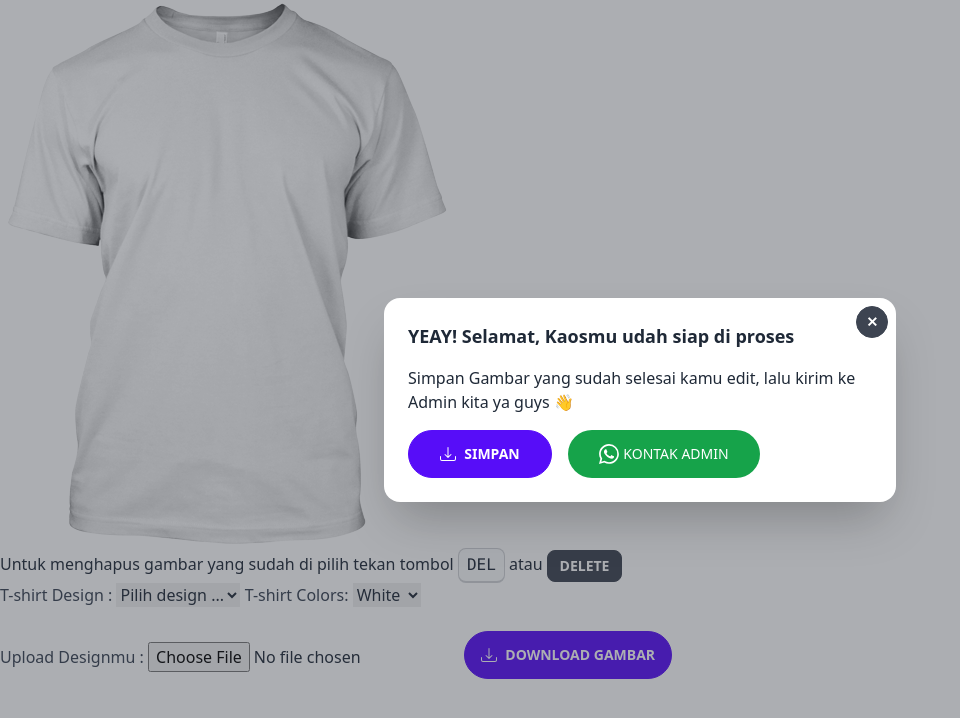
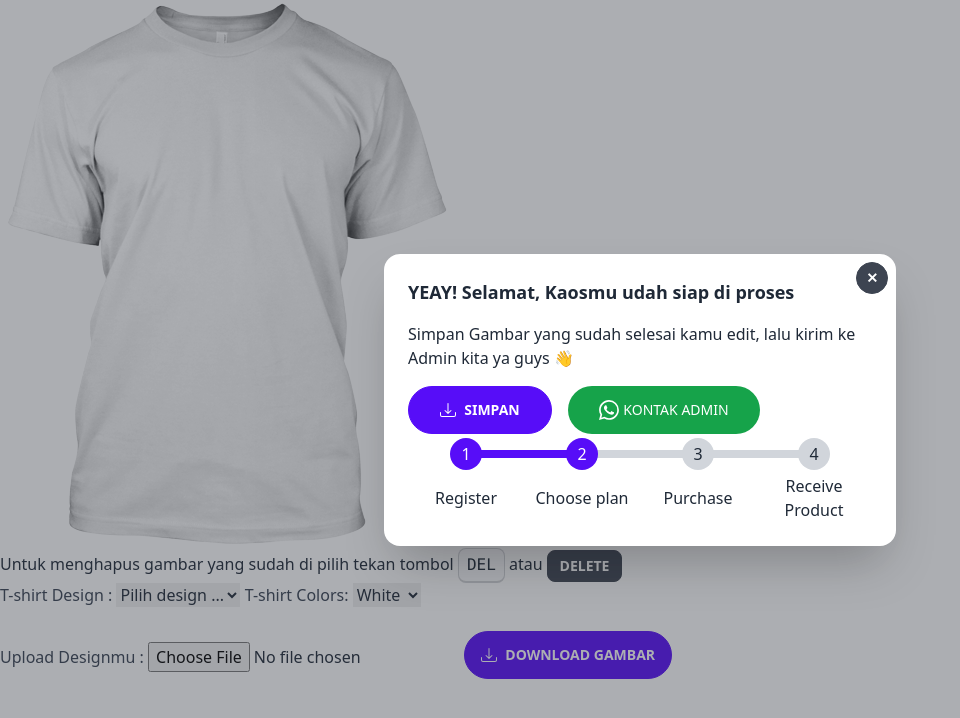
Before and after one commit to irull/dyo-milestone, a website: page index.html in a window 1280 px wide. Both pictures are taken after a click on the label "DOWNLOAD GAMBAR". Shown: the whole page, without its empty margins (0-960 px from the left). Drawn offline with Linux system fonts and the light colour scheme.

Commit message:
update PupUp Componen "Download Gambar"

```diff
--- a/index.html
+++ b/index.html
@@ -105,7 +105,7 @@
       >Download Gambar</label
     >
 
-    <!-- Put this part before </body> tag -->
+    <!-- Popup Download button -->
     <input type="checkbox" id="my-modal-3" class="modal-toggle" />
     <div class="modal">
       <div class="modal-box relative">
@@ -161,6 +161,12 @@
             >Kontak admin</a
           >
         </div>
+        <ul class="steps">
+          <li class="step step-primary">Register</li>
+          <li class="step step-primary">Choose plan</li>
+          <li class="step">Purchase</li>
+          <li class="step">Receive Product</li>
+        </ul>
       </div>
     </div>
 
```
Also changed, not shown: src/css/style.css.
